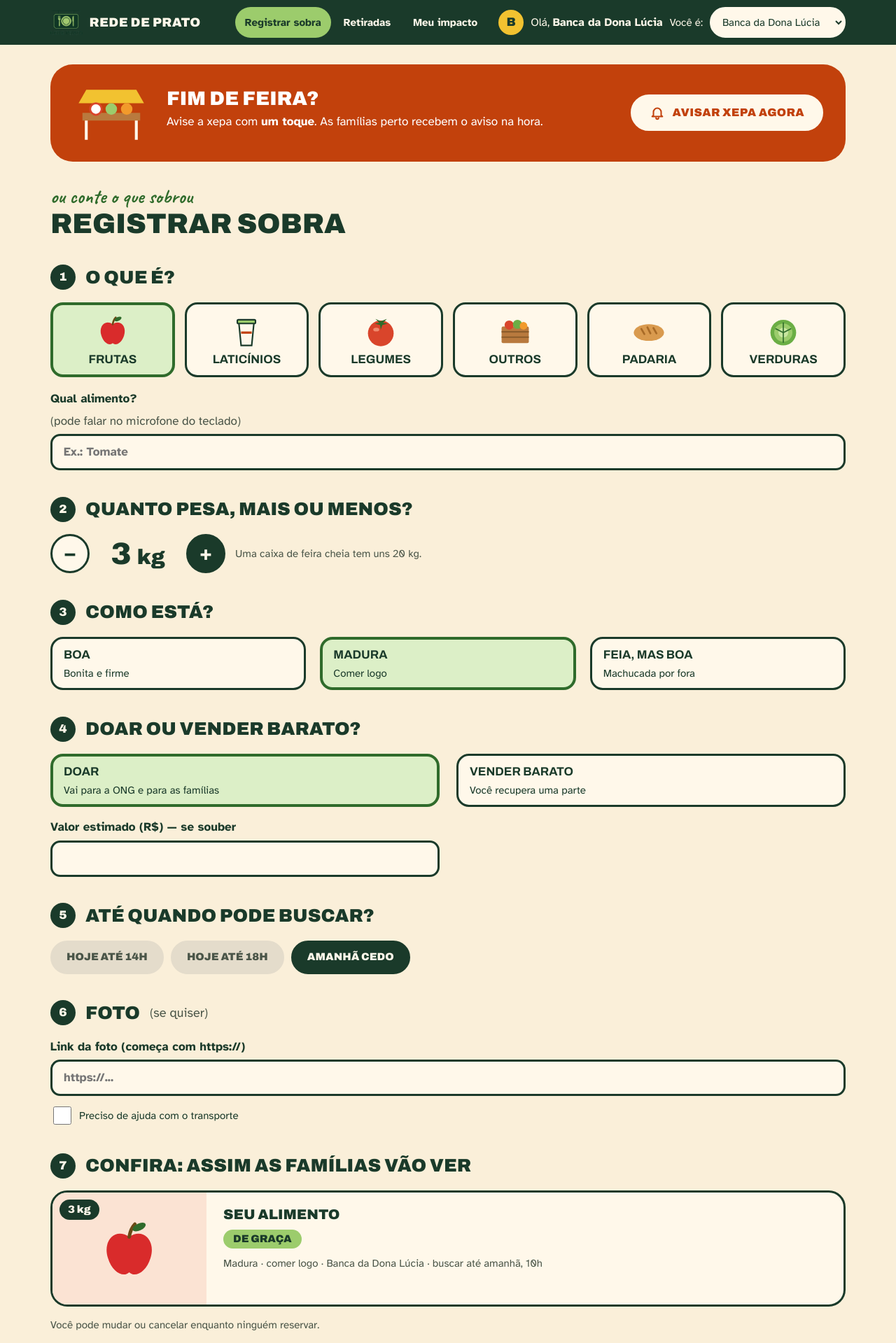
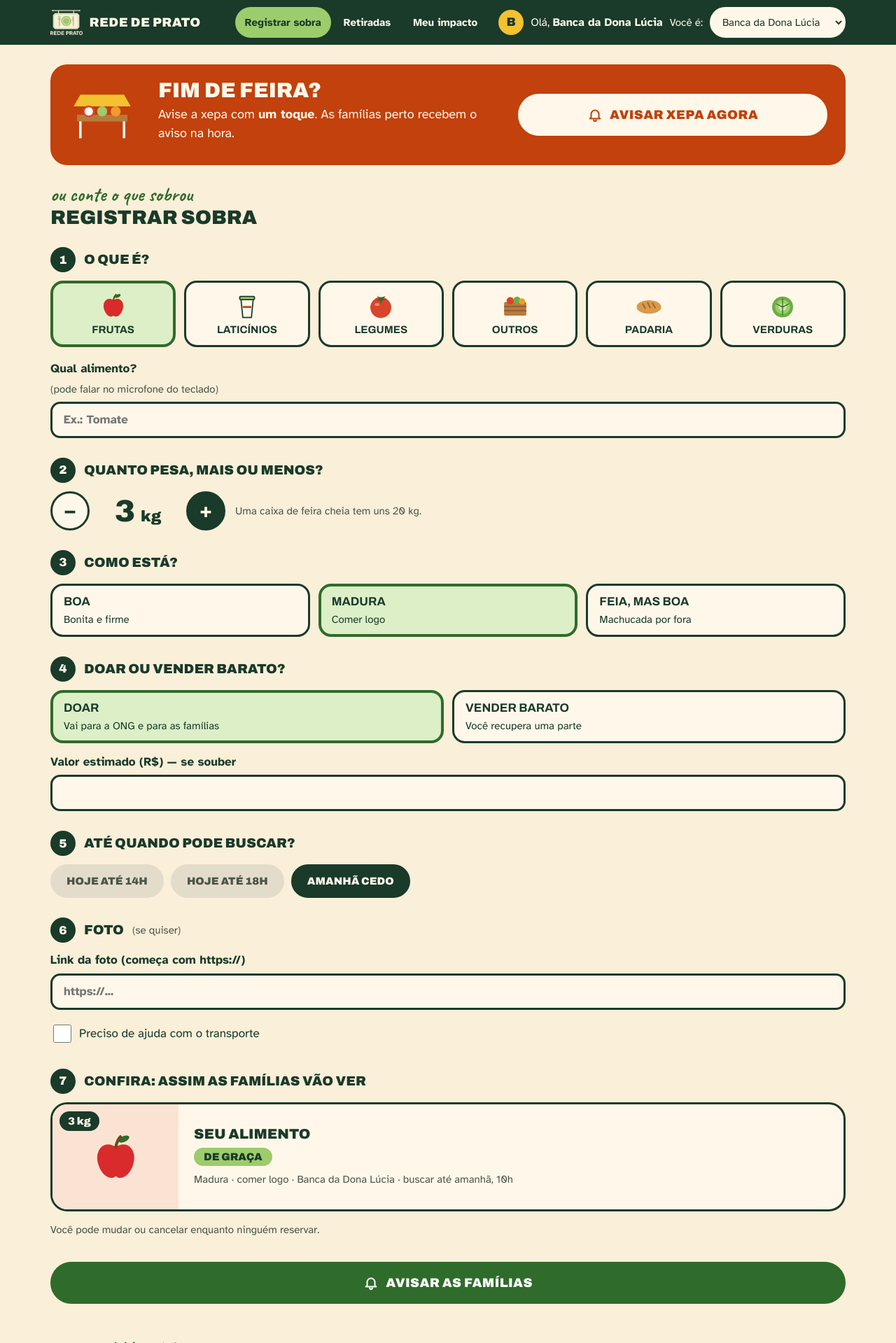
Before and after one commit to Thomas-Sievers/rede-prato-java, a Spring Boot app: page /registrar.html in a window 1280 px wide. Shown: the top 1919 px of the page at 70% size. Run offline with Spring Boot 4, Linux system fonts and the light colour scheme; data comes from the database, SQL or seed files in the repository.

Commit message:
feat(front): redesign app pages; headings, chart and button names (A3, A5, A7-A9)
Co-Authored-By: Claude Opus 5.5 <noreply@anthropic.com>

```diff
--- a/src/main/resources/static/js/registrar.js
+++ b/src/main/resources/static/js/registrar.js
@@ -196,11 +196,13 @@
     const cls = { DISPONIVEL: 'badge-verde', RESERVADO: 'badge-amarelo', RETIRADO: 'badge-cinza', EXPIRADO: 'badge-laranja' };
     host.innerHTML = lotes.map((l) => '<article class="card meu">' +
       '<div><h3>' + esc(l.descricao) + ' · ' + esc(RP.fmtKg(l.pesoKg)) + '</h3>' +
-      '<p class="line" style="margin:6px 0 0">' + RP.icon('clock') + 'buscar ' + esc(RP.fmtPrazo(l.dataLimiteRetirada)) +
+      '<p class="line" style="margin:4px 0 0;flex-wrap:wrap">' + RP.icon('clock') + 'buscar ' + esc(RP.fmtPrazo(l.dataLimiteRetirada)) +
       ' · <span class="badge ' + cls[l.status] + '">' + esc(RP.STATUS_LOTE[l.status]) + '</span></p></div>' +
       (l.status === 'DISPONIVEL'
-        ? '<div class="chips"><button type="button" class="btn btn-sm" data-mudar="' + l.idLote + '">' + RP.icon('edit') + 'Mudar</button>' +
-          '<button type="button" class="btn btn-sm" data-excluir="' + l.idLote + '">' + RP.icon('trash') + 'Cancelar</button></div>'
+        ? '<div class="chips"><button type="button" class="btn btn-sm" data-mudar="' + l.idLote + '" aria-label="' +
+          esc('Mudar ' + l.descricao) + '">' + RP.icon('edit') + 'Mudar</button>' +
+          '<button type="button" class="btn btn-sm" data-excluir="' + l.idLote + '" aria-label="' +
+          esc('Cancelar ' + l.descricao) + '">' + RP.icon('trash') + 'Cancelar</button></div>'
         : '') + '</article>').join('');
   }
 
--- a/src/main/resources/static/registrar.html
+++ b/src/main/resources/static/registrar.html
@@ -10,26 +10,35 @@
   <link href="https://fonts.googleapis.com/css2?family=Archivo:wght@700;800;900&family=Atkinson+Hyperlegible:wght@400;700&family=Caveat:wght@700&display=swap" rel="stylesheet">
   <link rel="stylesheet" href="/css/app.css">
   <style>
-    .xepa-box { background: var(--laranja-xepa); color: #fff; border-radius: 32px; padding: 28px 32px; display: grid; grid-template-columns: auto 1fr auto; gap: 24px; align-items: center; }
-    .xepa-box h2 { color: #fff; }
-    @media (max-width: 800px) { .xepa-box { grid-template-columns: 1fr; } }
-    fieldset { border: 0; padding: 0; margin: 36px 0 0; }
-    legend { display: flex; align-items: center; gap: 14px; font-family: var(--font-title); font-weight: 900; text-transform: uppercase; font-size: 26px; margin-bottom: 16px; padding: 0; }
-    .tiles { display: grid; grid-template-columns: repeat(auto-fit, minmax(150px, 1fr)); gap: 14px; }
+    .xepa-box { background: var(--laranja-xepa); color: var(--creme-claro); border-radius: 24px; padding: 22px 26px; display: flex; flex-wrap: wrap; gap: 18px 32px; align-items: center; }
+    .xepa-box > svg { flex: none; }
+    .xepa-box .txt { flex: 1 1 300px; min-width: 0; }
+    .xepa-box .acao { flex: 1 1 260px; min-width: 0; }
+    .xepa-box h2 { color: var(--creme-claro); font-size: 30px; line-height: 1; }
+    .xepa-box p { font-size: 18px; }
+    fieldset { border: 0; padding: 0; margin: 28px 0 0; min-width: 0; }
+    legend { display: flex; align-items: center; gap: 12px; font-family: var(--font-title); font-weight: 900; text-transform: uppercase; font-size: 19px; margin-bottom: 12px; padding: 0; }
+    .tiles { display: grid; grid-template-columns: repeat(auto-fit, minmax(120px, 1fr)); gap: 12px; }
     .tiles .option { align-items: center; text-align: center; }
-    .tiles .option svg { width: 54px; height: 54px; }
-    .preview { display: grid; grid-template-columns: 220px 1fr; overflow: hidden; padding: 0; }
-    .preview .tile { aspect-ratio: auto; border-radius: 0; min-height: 160px; }
-    .preview .body { padding: 20px 24px; display: flex; flex-direction: column; gap: 10px; }
-    @media (max-width: 640px) { .preview { grid-template-columns: 1fr; } }
-    .meus { display: flex; flex-direction: column; gap: 12px; }
-    .meu { display: flex; gap: 16px; align-items: center; flex-wrap: wrap; justify-content: space-between; }
+    .tiles .option strong { font-size: var(--fs-small); }
+    .tiles .option svg { width: 44px; height: 44px; }
+    .opts-3 { display: grid; grid-template-columns: repeat(auto-fit, minmax(min(180px, 100%), 1fr)); gap: 12px; }
+    .opts-2 { display: grid; grid-template-columns: repeat(auto-fit, minmax(min(220px, 100%), 1fr)); gap: 12px; }
+    .preview { display: flex; flex-wrap: wrap; overflow: hidden; padding: 0; }
+    .preview .tile { flex: 0 0 180px; max-width: 100%; aspect-ratio: auto; border-radius: 0; min-height: 150px; }
+    .preview .body { flex: 1 1 260px; min-width: 0; padding: 18px 22px; display: flex; flex-direction: column; justify-content: center; gap: 8px; }
+    @media (max-width: 480px) { .preview .tile { flex-basis: 100%; } }
+    .meus { display: flex; flex-direction: column; gap: 10px; }
+    .meu { display: flex; gap: 10px 16px; align-items: center; flex-wrap: wrap; justify-content: space-between; padding: 12px 18px; border-radius: 18px; }
+    .meu > div:first-child { flex: 1 1 240px; min-width: 0; }
+    .meu h3 { font-size: 17px; }
   </style>
 </head>
 <body>
+<a class="skip" href="#conteudo">Pular para o conteúdo</a>
 <header class="site-header">
   <div class="wrap">
-    <a class="brand" href="/"><img src="/img/logo.png" alt="" width="54" height="44"> REDE DE PRATO</a>
+    <a class="brand" href="/"><img src="/img/logo_light.png" alt="" width="45" height="36"> REDE DE PRATO</a>
     <nav class="nav-pills" aria-label="Ofertante">
       <a href="/registrar.html" aria-current="page" data-keep-persona>Registrar sobra</a>
       <a href="/retiradas.html" data-keep-persona>Retiradas</a>
@@ -39,27 +48,30 @@
   </div>
 </header>
 
-<main class="wrap">
+<main id="conteudo" tabindex="-1" class="wrap">
+  <h1 class="sr-only">Registrar sobra e avisar xepa</h1>
   <section class="xepa-box" id="xepa" hidden aria-labelledby="xepa-title">
-    <svg viewBox="0 0 80 60" width="110" aria-hidden="true"><path d="M6 20 l8 -14 h52 l8 14 z" fill="#F2C230"/><rect x="10" y="30" width="60" height="8" fill="#B97A3E"/><circle cx="24" cy="26" r="6" fill="#fff" stroke="#D9452B" stroke-width="2"/><circle cx="40" cy="26" r="6" fill="#9CCC6C"/><circle cx="56" cy="26" r="6" fill="#F29A2B"/><path d="M14 38 v20 M66 38 v20" stroke="#FFF8EA" stroke-width="3"/></svg>
-    <div>
+    <svg viewBox="0 0 80 60" width="96" aria-hidden="true"><path d="M6 20 l8 -14 h52 l8 14 z" fill="#F2C230"/><rect x="10" y="30" width="60" height="8" fill="#B97A3E"/><circle cx="24" cy="26" r="6" fill="#fff" stroke="#D9452B" stroke-width="2"/><circle cx="40" cy="26" r="6" fill="#9CCC6C"/><circle cx="56" cy="26" r="6" fill="#F29A2B"/><path d="M14 38 v20 M66 38 v20" stroke="#FFF8EA" stroke-width="3"/></svg>
+    <div class="txt">
       <h2 id="xepa-title">Fim de feira?</h2>
       <p style="margin:6px 0 0">Avise a xepa com <strong>um toque</strong>. As famílias perto recebem o aviso na hora.</p>
       <div id="xepa-msg" role="status" style="margin-top:10px"></div>
     </div>
-    <button type="button" class="btn btn-xepa" id="btn-xepa"><span class="icon-slot" data-icon="bell"></span>Avisar xepa agora</button>
+    <div class="acao">
+      <button type="button" class="btn btn-xepa btn-big btn-block" id="btn-xepa"><span class="icon-slot" data-icon="bell"></span>Avisar xepa agora</button>
+    </div>
   </section>
 
-  <form id="form" novalidate style="margin-top:36px">
+  <form id="form" novalidate style="margin-top:28px">
     <span class="hand">ou conte o que sobrou</span>
-    <h1 id="form-title">Registrar sobra</h1>
+    <h2 id="form-title">Registrar sobra</h2>
     <p id="edit-info" class="notice" hidden></p>
 
     <fieldset>
       <legend><span class="num">1</span>O que é?</legend>
       <div class="tiles" id="tiles-cat" role="group" aria-label="Tipo de alimento"></div>
       <label class="field" style="margin-top:18px">Qual alimento?
-        <span class="muted" style="font-weight:400;font-size:17px">(pode falar no microfone do teclado)</span>
+        <span class="muted" style="font-weight:400">(pode falar no microfone do teclado)</span>
         <input type="text" id="descricao" maxlength="200" autocomplete="off" placeholder="Ex.: Tomate">
       </label>
     </fieldset>
@@ -68,15 +80,15 @@
       <legend><span class="num">2</span>Quanto pesa, mais ou menos?</legend>
       <div class="stepper">
         <button type="button" class="round" id="menos" aria-label="Menos 1 quilo">−</button>
-        <span class="big-num" aria-live="polite"><span id="peso">3</span> <small style="font-size:30px">kg</small></span>
-        <button type="button" class="round" id="mais" aria-label="Mais 1 quilo" style="background:var(--verde-escuro);color:var(--creme-claro)">+</button>
+        <span class="big-num" aria-live="polite"><span id="peso">3</span> <small>kg</small></span>
+        <button type="button" class="round dark" id="mais" aria-label="Mais 1 quilo">+</button>
         <span class="muted">Uma caixa de feira cheia tem uns 20 kg.</span>
       </div>
     </fieldset>
 
     <fieldset>
       <legend><span class="num">3</span>Como está?</legend>
-      <div class="grid" id="opt-cond" role="group" aria-label="Condição">
+      <div class="opts-3" id="opt-cond" role="group" aria-label="Condição">
         <button type="button" class="option" data-v="BOA" aria-pressed="false"><strong>Boa</strong><span>Bonita e firme</span></button>
         <button type="button" class="option" data-v="MADURA" aria-pressed="true"><strong>Madura</strong><span>Comer logo</span></button>
         <button type="button" class="option" data-v="CONSUMO_IMEDIATO" aria-pressed="false"><strong>Feia, mas boa</strong><span>Machucada por fora</span></button>
@@ -85,11 +97,11 @@
 
     <fieldset>
       <legend><span class="num">4</span>Doar ou vender barato?</legend>
-      <div class="grid-2" id="opt-mod" role="group" aria-label="Modalidade">
+      <div class="opts-2" id="opt-mod" role="group" aria-label="Modalidade">
         <button type="button" class="option" data-v="DOACAO" aria-pressed="true"><strong>Doar</strong><span>Vai para a ONG e para as famílias</span></button>
         <button type="button" class="option" data-v="VENDA" aria-pressed="false"><strong>Vender barato</strong><span>Você recupera uma parte</span></button>
       </div>
-      <div class="grid-2" style="margin-top:16px">
+      <div class="opts-2" style="margin-top:14px">
         <label class="field" id="campo-preco" hidden>Preço com desconto (R$)
           <input type="number" id="preco" min="0.01" step="0.01" inputmode="decimal">
         </label>
@@ -109,11 +121,11 @@
     </fieldset>
 
     <fieldset>
-      <legend><span class="num">6</span>Foto <span class="muted" style="font-family:var(--font-body);text-transform:none;font-weight:400;font-size:18px">(se quiser)</span></legend>
+      <legend><span class="num">6</span>Foto <span class="muted" style="font-family:var(--font-body);text-transform:none;font-weight:400;font-size:var(--fs-small)">(se quiser)</span></legend>
       <label class="field">Link da foto (começa com https://)
         <input type="url" id="foto" maxlength="255" placeholder="https://...">
       </label>
-      <label class="line" style="margin-top:12px;color:var(--verde-escuro)"><input type="checkbox" id="transporte" style="width:26px;height:26px"> Preciso de ajuda com o transporte</label>
+      <label class="line" style="margin-top:12px;color:var(--verde-escuro);font-size:var(--fs-body);min-height:44px"><input type="checkbox" id="transporte" style="width:26px;height:26px"> Preciso de ajuda com o transporte</label>
     </fieldset>
 
     <fieldset>
@@ -124,11 +136,11 @@
 
     <p class="msg-erro" role="alert" id="form-erro" hidden></p>
     <div id="form-ok" role="status"></div>
-    <button type="submit" class="btn btn-ok btn-block" id="btn-enviar" style="margin-top:20px;min-height:84px;font-size:24px"><span class="icon-slot" data-icon="bell"></span><span id="txt-enviar">Avisar as famílias</span></button>
+    <button type="submit" class="btn btn-ok btn-big btn-block" id="btn-enviar" style="margin-top:20px"><span class="icon-slot" data-icon="bell"></span><span id="txt-enviar">Avisar as famílias</span></button>
     <p style="text-align:center"><button type="button" class="link-btn" id="btn-cancelar-edicao" hidden>Desistir da mudança</button></p>
   </form>
 
-  <section style="margin-top:56px" aria-labelledby="meus-title">
+  <section style="margin-top:48px" aria-labelledby="meus-title">
     <span class="hand">o que você já registrou</span>
     <h2 id="meus-title">Meus lotes</h2>
     <p class="msg-erro" role="alert" id="meus-erro" hidden></p>
```
Also changed, not shown: src/main/resources/static/js/lotes.js (+4 -3 lines), src/main/resources/static/js/painel.js (+9 -4 lines), src/main/resources/static/js/retiradas.js (+12 -11 lines), src/main/resources/static/lotes.html (+5 -4 lines), src/main/resources/static/painel.html (+52 -42 lines), src/main/resources/static/retiradas.html (+26 -20 lines).
